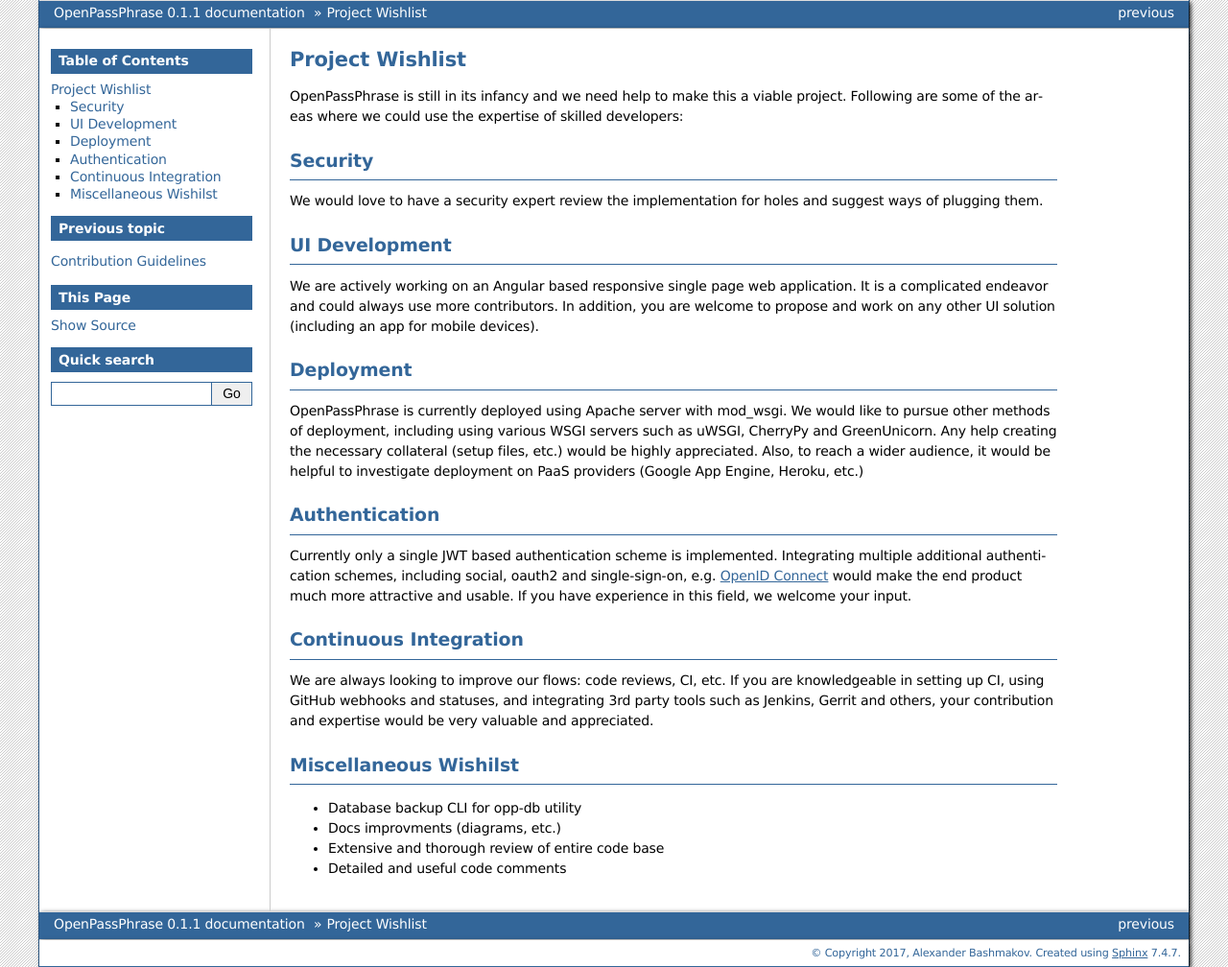
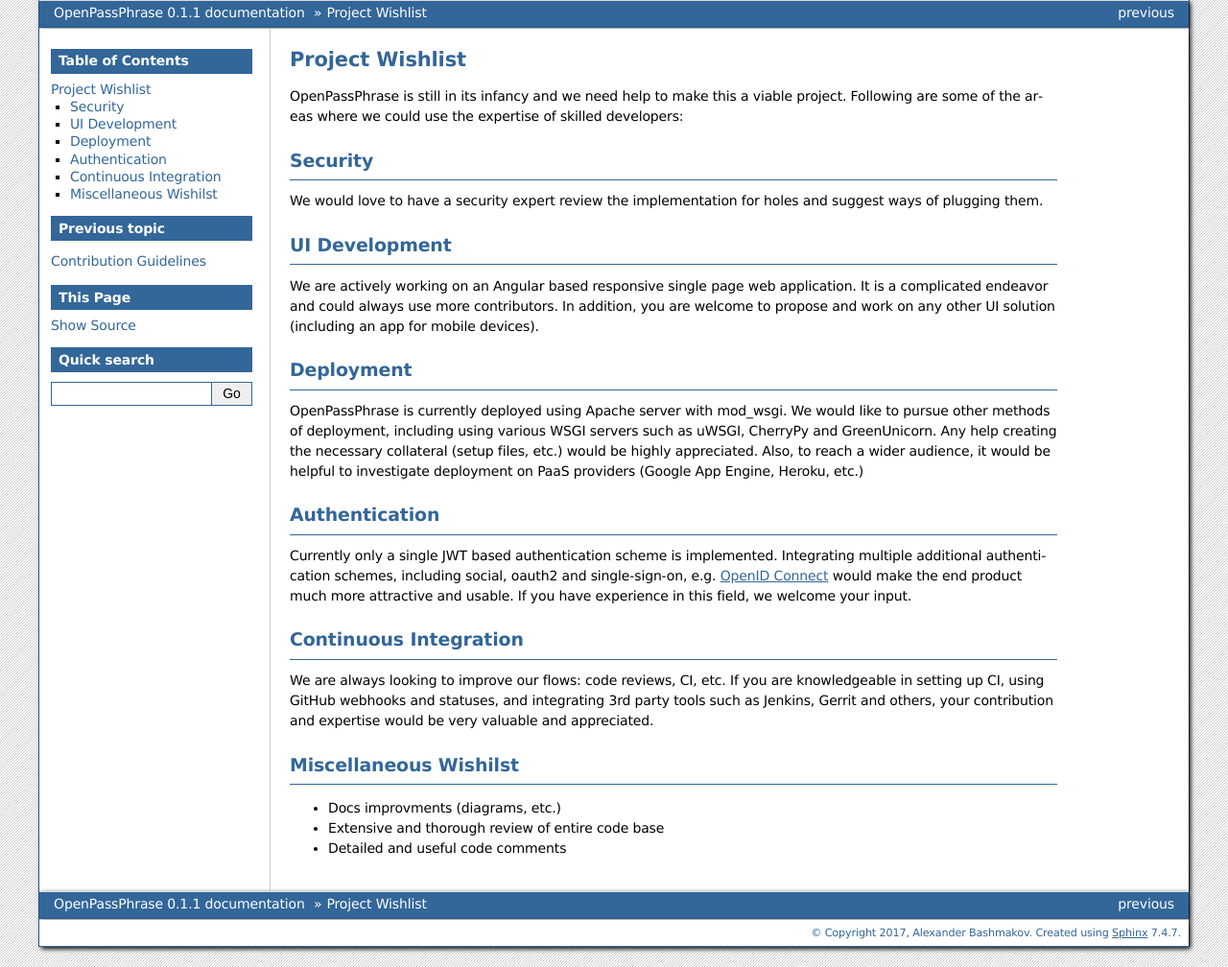
Before and after one commit to openpassphrase/opp, a Sphinx documentation site: the page built from docs/source/wishlist.rst, in a window 1280 px wide. Shown: the whole page at 96% size. Built offline with Sphinx 7.4.7, drawn with Linux system fonts in a browser that asks for light colours.

Commit message:
Minor wishlist update.

```diff
--- a/docs/source/wishlist.rst
+++ b/docs/source/wishlist.rst
@@ -70,7 +70,6 @@ contribution and expertise would be very valuable and appreciated.
 Miscellaneous Wishilst
 ----------------------
 
-- Database backup CLI for opp-db utility
 - Docs improvments (diagrams, etc.)
 - Extensive and thorough review of entire code base
 - Detailed and useful code comments
```
